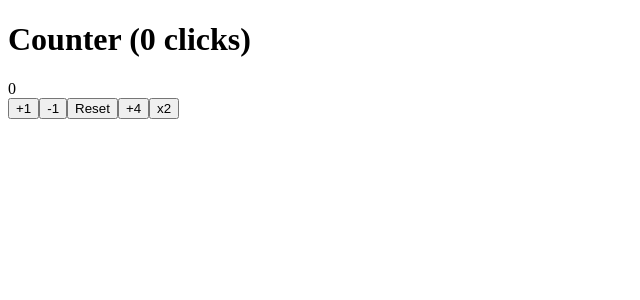
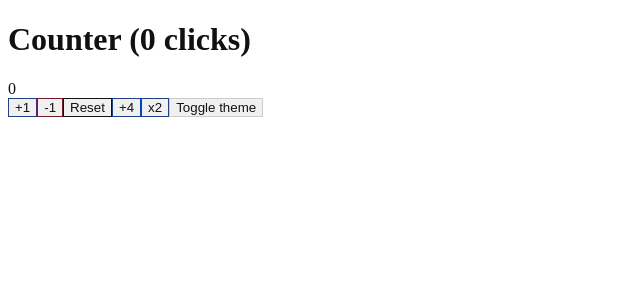
Before and after one commit to kirill-galkin404/Small-test-repo, a React (Vite) app: page / in a window 1280 px wide. Shown: the top 300 px of the page, without its empty margins (0-640 px from the left). Built offline with nearby package versions, Linux system fonts and the light colour scheme.

Commit message:
S-0006: add theme tokens, dark mode toggle, and button styling

```diff
--- a/src/Counter.jsx
+++ b/src/Counter.jsx
@@ -1,4 +1,4 @@
-import { useReducer } from 'react';
+import { useReducer, useState, useEffect } from 'react';
 import { ACTION } from './actions.js';
 import { counterReducer } from './reducer.js';
 
@@ -30,12 +30,25 @@ function colorStateFor(c) {
 
 export default function Counter() {
   const [state, dispatch] = useReducer(counterReducer, { c: 0, cc: 0 });
+  const [theme, setTheme] = useState(null);
   const colorState = colorStateFor(state.c);
+
+  useEffect(() => {
+    if (theme === null) {
+      document.documentElement.removeAttribute('data-theme');
+    } else {
+      document.documentElement.setAttribute('data-theme', theme);
+    }
+  }, [theme]);
 
   return (
     <div id="counter">
       <h1 id="ttl">{`Counter (${state.cc} clicks)`}</h1>
-      <div id="d" data-color-state={colorState} style={{ color: colorState }}>
+      <div
+        id="d"
+        data-color-state={colorState}
+        className={`counter-display counter-display--${colorState}`}
+      >
         {state.c}
       </div>
       {BUTTONS.map(({ action, name, label }) => (
@@ -48,6 +61,13 @@ export default function Counter() {
           {label}
         </button>
       ))}
+      <button
+        type="button"
+        className="theme-toggle"
+        onClick={() => setTheme((prev) => (prev === 'dark' ? 'light' : 'dark'))}
+      >
+        Toggle theme
+      </button>
     </div>
   );
 }
--- a/src/main.jsx
+++ b/src/main.jsx
@@ -1,4 +1,5 @@
 import { createRoot } from 'react-dom/client';
 import Counter from './Counter.jsx';
+import './theme.css';
 
 createRoot(document.getElementById('root')).render(<Counter />);
--- /dev/null
+++ b/src/theme.css
@@ -0,0 +1,113 @@
+/*
+ * Theme tokens for the counter widget.
+ *
+ * Light palette is the default. A `prefers-color-scheme: dark` media query
+ * switches to the dark palette automatically, and an explicit
+ * `data-theme="dark"` attribute on the root element (toggled via the
+ * "Toggle theme" button) overrides the OS preference either way.
+ */
+
+:root {
+  --color-bg: #ffffff;
+  --color-text: #111111;
+  --color-button-bg: #f0f0f0;
+  --color-button-text: #111111;
+  --color-button-border: #cccccc;
+
+  --color-red: #b00020;
+  --color-blue: #0044cc;
+  --color-black: #111111;
+}
+
+@media (prefers-color-scheme: dark) {
+  :root {
+    --color-bg: #121212;
+    --color-text: #f0f0f0;
+    --color-button-bg: #2a2a2a;
+    --color-button-text: #f0f0f0;
+    --color-button-border: #444444;
+
+    --color-red: #ff6b6b;
+    --color-blue: #6ea8ff;
+    --color-black: #f0f0f0;
+  }
+}
+
+/* Explicit toggle overrides the OS preference, in either direction. */
+:root[data-theme="dark"] {
+  --color-bg: #121212;
+  --color-text: #f0f0f0;
+  --color-button-bg: #2a2a2a;
+  --color-button-text: #f0f0f0;
+  --color-button-border: #444444;
+
+  --color-red: #ff6b6b;
+  --color-blue: #6ea8ff;
+  --color-black: #f0f0f0;
+}
+
+:root[data-theme="light"] {
+  --color-bg: #ffffff;
+  --color-text: #111111;
+  --color-button-bg: #f0f0f0;
+  --color-button-text: #111111;
+  --color-button-border: #cccccc;
+
+  --color-red: #b00020;
+  --color-blue: #0044cc;
+  --color-black: #111111;
+}
+
+body {
+  background-color: var(--color-bg);
+  color: var(--color-text);
+}
+
+#counter {
+  background-color: var(--color-bg);
+  color: var(--color-text);
+}
+
+.counter-display--red {
+  color: var(--color-red);
+}
+
+.counter-display--blue {
+  color: var(--color-blue);
+}
+
+.counter-display--black {
+  color: var(--color-black);
+}
+
+button[data-action] {
+  background-color: var(--color-button-bg);
+  color: var(--color-button-text);
+  border: 1px solid var(--color-button-border);
+}
+
+button[data-action="INCREMENT"] {
+  border-color: var(--color-blue);
+}
+
+button[data-action="DECREMENT"] {
+  border-color: var(--color-red);
+}
+
+button[data-action="RESET"] {
+  border-color: var(--color-black);
+}
+
+button[data-action="ADD_FOUR"] {
+  border-color: var(--color-blue);
+}
+
+button[data-action="DOUBLE"] {
+  border-color: var(--color-blue);
+}
+
+.theme-toggle {
+  background-color: var(--color-button-bg);
+  color: var(--color-button-text);
+  border: 1px solid var(--color-button-border);
+}
```
